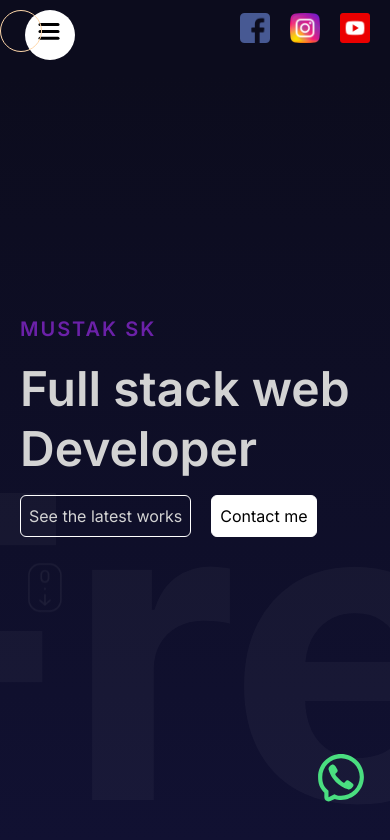
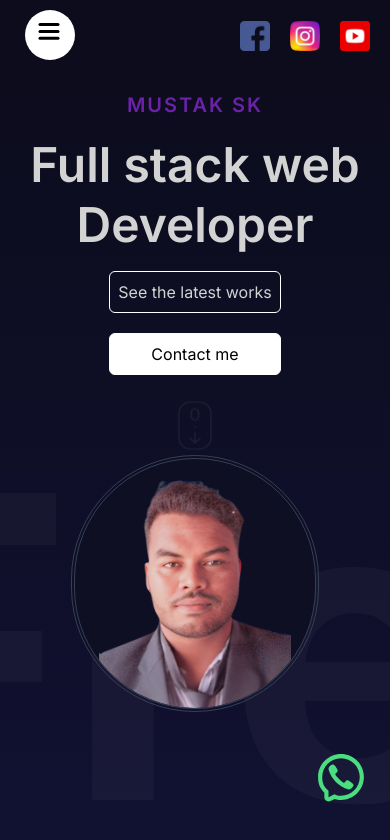
Before and after one commit to Mustak9009/project-2-portfolio-web, a Next.js app: page / in a window 390 px wide. Shown: the part 14-854 px from the top of the page. Built offline with nearby package versions, Linux system fonts and the light colour scheme.

Commit message:
add more responsiveness

```diff
--- a/src/app/components/Conatct/index.tsx
+++ b/src/app/components/Conatct/index.tsx
@@ -34,12 +34,12 @@ const SVG = ({className}:{className:string}) => {
 };
 export default function Contact() {
   return (
-    <motion.div variants={variants} initial="initial" whileInView={"animate"} className="container h-full max-w-[1500px] mx-auto flex justify-between items-center flex-col lg:flex-row">
-      <motion.div variants={variants} className="textContainer flex-1 flex flex-col gap-5  w-full px-5">
-        <motion.h3 variants={variants} className="text-5xl lg:text-7xl font-bold">
+    <motion.div variants={variants} initial="initial" whileInView={"animate"} className="container h-full max-w-[1500px] mx-auto flex justify-center lg:justify-between items-center flex-col lg:flex-row">
+      <motion.div variants={variants} className="textContainer flex-1 flex flex-col mb-10 justify-end text-center md:text-left  w-full px-5">
+        <motion.h3 variants={variants} className="text-5xl lg:text-7xl font-bold mb-10">
           Let&#39;s work <br /> together
         </motion.h3>
-        <motion.div variants={variants} className="lg:[&>section>h4]:text-xl [&>section>h4]:font-bold space-y-5">
+        <motion.div variants={variants} className="lg:[&>section>h4]:text-xl [&>section>h4]:font-bold space-y-5 text-left">
           <motion.section variants={variants}>
             <h4>Mail</h4>
             <a href="mailto:mustaksk62913@gmail.com">
--- a/src/app/components/Cursor/index.tsx
+++ b/src/app/components/Cursor/index.tsx
@@ -13,6 +13,6 @@ export default function Cursor() {
         }
     },[]);
     return (
-    <motion.div className='border border-orange-200  z-50 fixed p-5 rounded-full' animate={{x:position.x,y:position.y}}/>
+    <motion.div className='border border-orange-200  z-50 fixed p-5 rounded-full hidden md:block' animate={{x:position.x,y:position.y}}/>
   )
 }
--- a/src/app/components/Hero/index.tsx
+++ b/src/app/components/Hero/index.tsx
@@ -42,10 +42,10 @@ export default function Hero() {
   return (
     <div className="hero relative overflow-hidden px-5">
       <motion.div variants={textVariants} initial='initial' animate='animate' className="wrapper h-full max-w-[1500px] mx-auto">
-        <motion.div variants={textVariants} className="textContainer w-full lg:w-2/5 h-full flex justify-center flex-col gap-4  relative z-10">
+        <motion.div variants={textVariants} className="textContainer  w-full h-1/2 md:w-2/5  md:h-full  flex justify-center items-center md:items-start flex-col gap-4  relative z-10">
           <motion.span variants={textVariants} className="uppercase text-purple-800 text-xl lg:text-2xl tracking-widest font-semibold">Mustak sk</motion.span>
-          <motion.h1 variants={textVariants} className="text-5xl md:text-7xl lg:text-[5rem] font-semibold leading-tight">Full stack web Developer</motion.h1>
-          <motion.div variants={textVariants} className="space-x-5">
+          <motion.h1 variants={textVariants} className="text-5xl md:text-7xl lg:text-[5rem] font-semibold leading-tight text-center md:text-left">Full stack web Developer</motion.h1>
+          <motion.div variants={textVariants} className="md:space-x-5 flex flex-col md:flex-row gap-5 md:gap-0">
             <motion.button variants={textVariants} className="btn">See the latest works</motion.button>
             <motion.button variants={textVariants} className="btn !bg-white text-black hover:!bg-gray-100">Contact me</motion.button>
           </motion.div>
@@ -57,8 +57,10 @@ export default function Hero() {
           Freelance content creator influencer
          </p>
       </motion.div>
-        <div className="imageContainer  hidden lg:block absolute top-[20%] right-20 xl:right-52 h-1/2 rounded-full outline-double outline-4 outline-gray-700  bg-[#0f0f24]  overflow-hidden">
-          <Image src={"/img/Mustak.png"} alt="Mustak" width={400} height={300}  className="bg-cover"/>
+        <div className="imageContainer   absolute bottom-0 left-0  md:left-[28%]  h-1/2 w-full md:h-full md:top-[20%]  flex justify-center items-start">
+          <div className="outline-double outline-4 outline-gray-700  bg-[#0f0f24]  overflow-hidden rounded-full ">
+            <Image src={"/img/Mustak.png"} alt="Mustak" width={500} height={300}  className="bg-cover w-60 px-6 md:w-full md:px-0 object-cover"/>
+          </div>
         </div>
     </div>
   );
--- a/src/app/components/NavBar/NavStyle.module.css
+++ b/src/app/components/NavBar/NavStyle.module.css
@@ -1,5 +1,5 @@
 .social{
-    @apply flex justify-center items-center h-[60px] gap-5;
+    @apply flex justify-center items-center h-[60px] gap-5 mt-2;
 }
 .social > li{
     list-style: none;
--- a/src/app/components/Portfolio/index.tsx
+++ b/src/app/components/Portfolio/index.tsx
@@ -33,7 +33,7 @@ const Projects = ({item}:{item:ItemsType})=>{
   const {scrollYProgress} = useScroll({target:ref,offset:['start start','end start']});
   const y = useTransform(scrollYProgress,[0,1],['0%',"-200%"]);
   return(
-    <section ref={ref} className='component overflow-hidden flex justify-around lg:justify-center items-center lg:gap-10 flex-col lg:flex-row'>
+    <section ref={ref} className='component overflow-hidden flex  justify-center items-center gap-10 flex-col lg:flex-row'>
       <img src={img} alt='portfolio' width={700} height={100} className='rounded-md mx-20'/>
       <motion.div  className='w-[90%] lg:w-[40%] space-y-5' style={{y}}>
         <h2 className='text-4xl lg:text-5xl font-bold'>{title}</h2>
@@ -52,7 +52,7 @@ export default function Portfolio() {
   });
   return (
     <div className='relative' ref={ref}>
-      <div className="progress sticky z-10 top-0 left-0 text-center text-2xl lg:text-5xl font-bold pt-10 text-white">
+      <div className="progress sticky z-10 top-0 left-0 text-center text-3xl  lg:text-5xl font-bold pt-10 text-white">
         <h2>Featured <span className='text-orange-300'>Works</span></h2>
         <motion.div style={{scaleX}} className="progressbar h-1 bg-gray-400 rounded mt-4"></motion.div>
       </div>
@@ -62,7 +62,7 @@ export default function Portfolio() {
         ))}
       </div>
       <div className='flex justify-center items-center'>
-        <motion.button whileInView={{y:0,opacity:1}} initial={{y:-10,opacity:0}} onClick={()=>window.alert('Available in the future.')} className='absolute bottom-7 lg:bottom-20  w-36 btn hover:bg-yellow-500 hover:text-black hover:border-none'>See more</motion.button>
+        <motion.button whileInView={{y:0,opacity:1}} initial={{y:-10,opacity:0}} onClick={()=>window.alert('Available in the future.')} className='absolute bottom-10 w-36 btn hover:bg-yellow-500 hover:text-black hover:border-none'>See more</motion.button>
       </div>
     </div>
   )
--- a/src/app/page.tsx
+++ b/src/app/page.tsx
@@ -12,7 +12,7 @@ export default function Home() {
       <section id="services" className="component">
         <Parallax type="services" />
       </section>
-      <section id="portfolio" className="lg:h-screen snap-start lg:snap-center">
+      <section id="portfolio" className="component">
         <Services />
       </section>
       <section id="contact" className="component">
```
Also changed, not shown: src/app/components/Services/index.tsx (+9 -9 lines).
